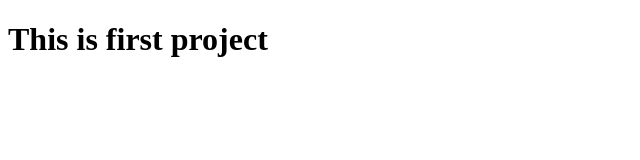
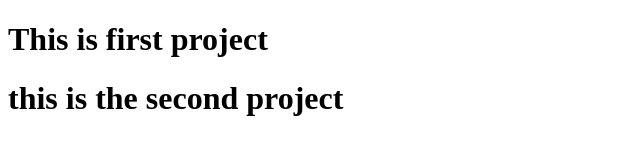
Before and after one commit to VenkataSaiMothadika/demoo, a plain HTML site: page index.html in a window 1280 px wide. Shown: the whole page, without its empty margins (0-640 px from the left). Drawn offline with Linux system fonts and the light colour scheme.

Commit message:
secondversion

```diff
--- a/index.html
+++ b/index.html
@@ -7,5 +7,6 @@
 </head>
 <body>
     <h1>This is first project </h1>
+    <h1>this is the second project</h1>
 </body>
 </html>
```
